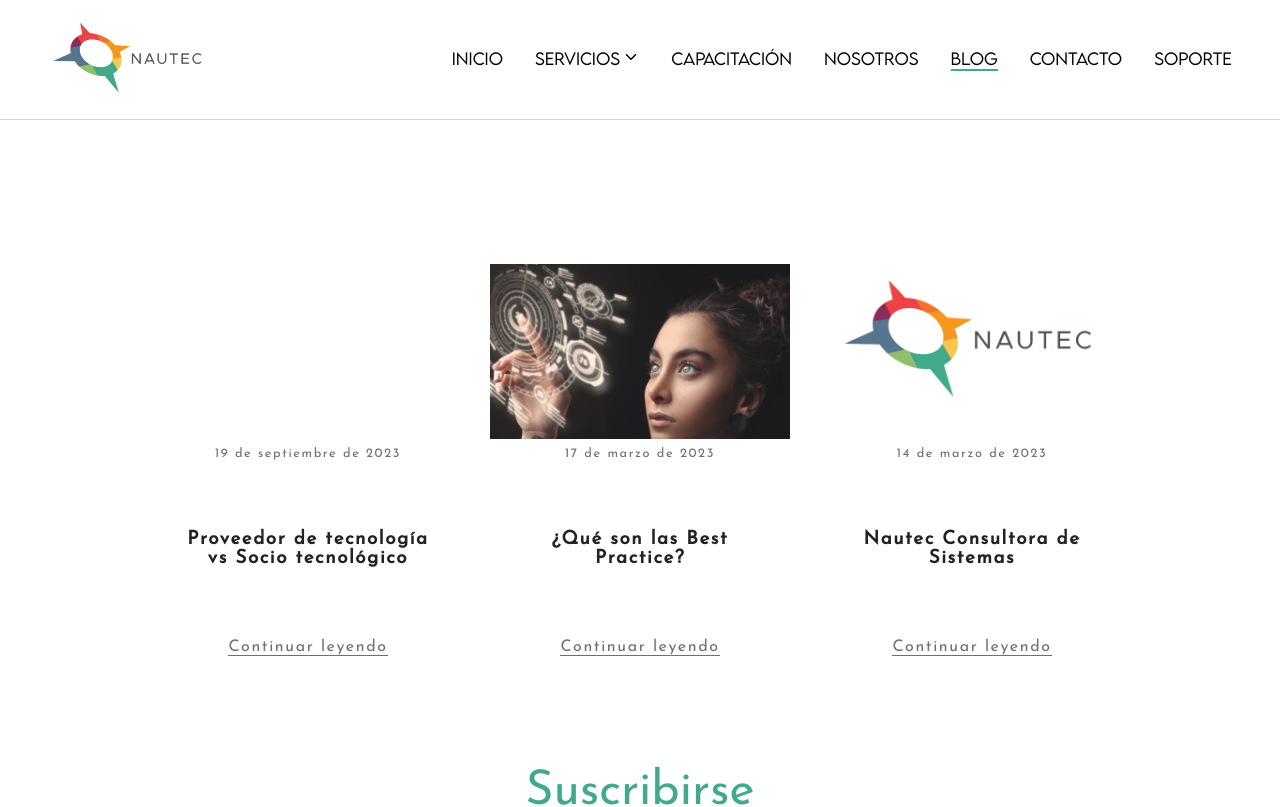
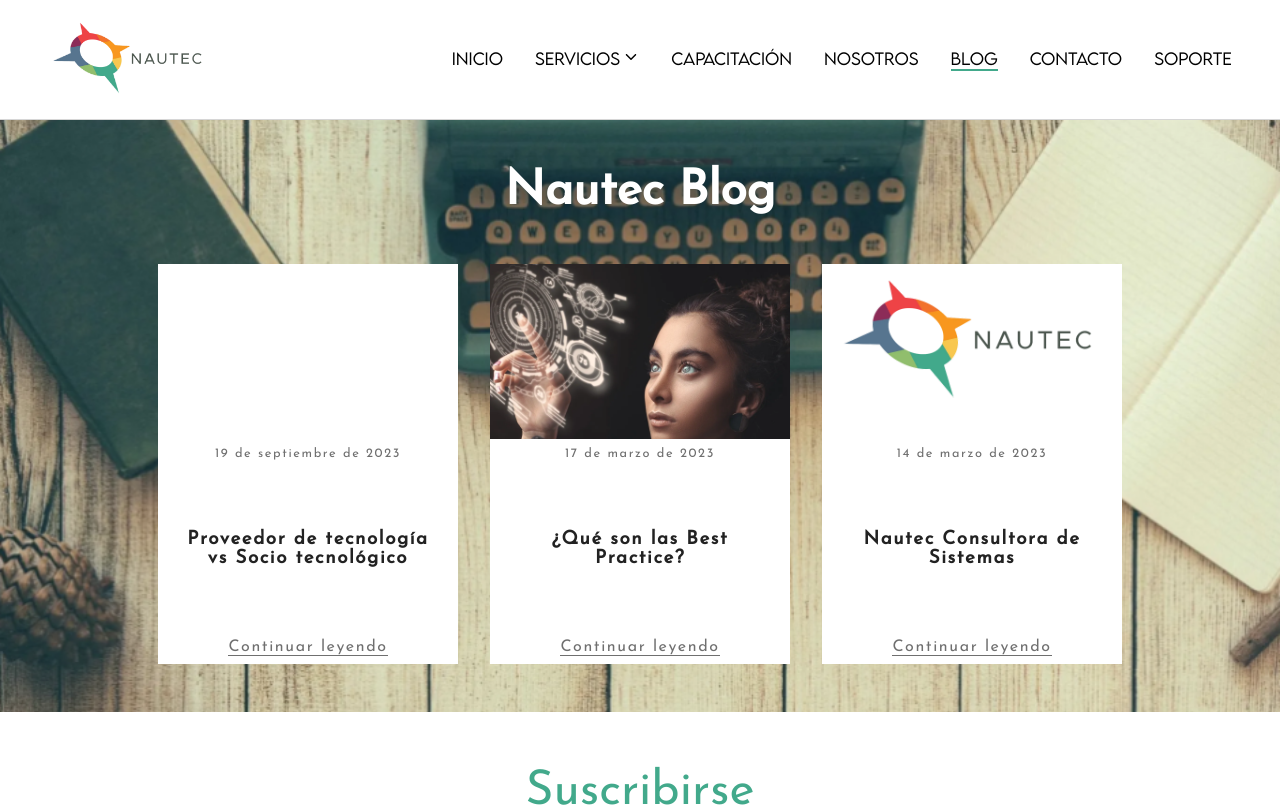
Before and after one commit to mlmedina92/nautecweb, a React (Create React App) app: page /blog in a window 1280 px wide. Shown: the top 807 px of the page. Built offline with nearby package versions, Linux system fonts and the light colour scheme.

Commit message:
descomentar im

```diff
--- a/src/views/blog/Blog.module.css
+++ b/src/views/blog/Blog.module.css
@@ -11,7 +11,7 @@
     align-items: center;
     justify-content: center;
     width: 100%;
-    /* background-image: url(/public/Imagenes/Blog/header.PNG); */
+     background-image: url(/public/Imagenes/Blog/header.PNG);
     background-size: cover;
     padding: 3rem 0rem;
 }
```
